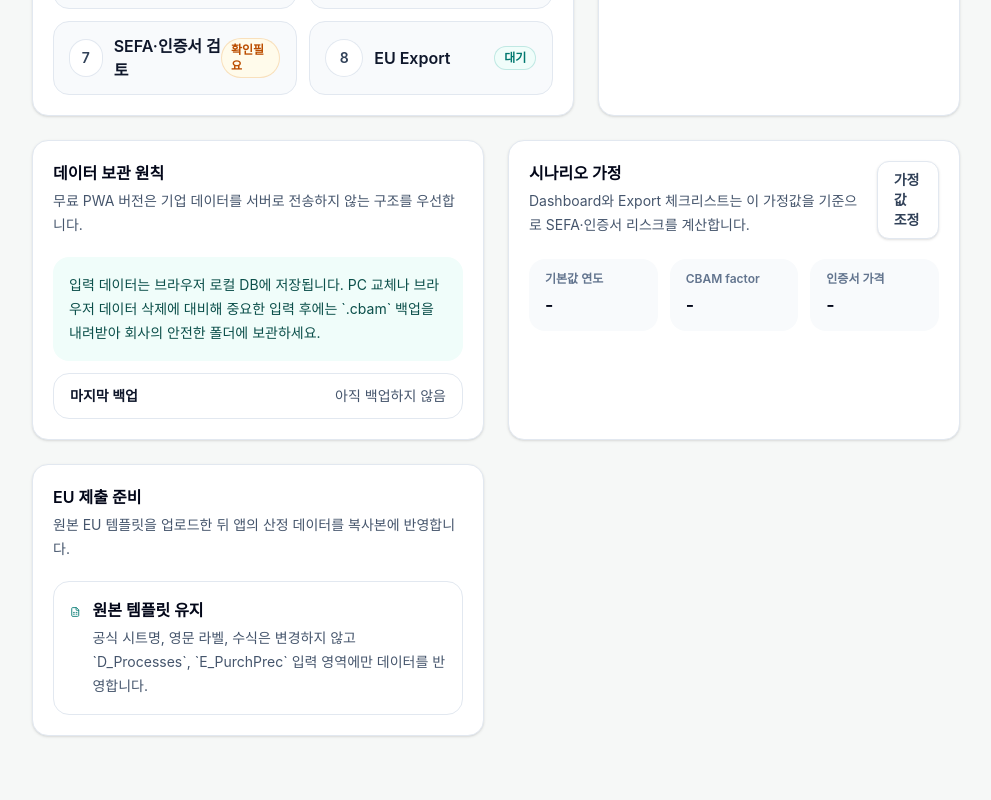
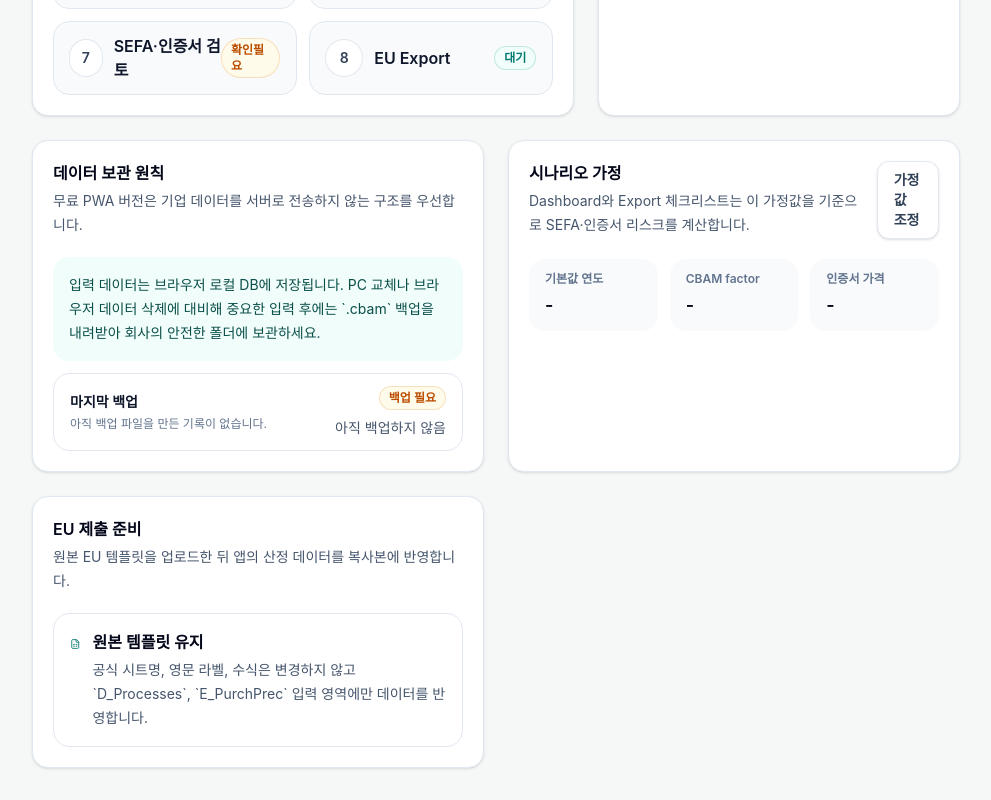
Before and after one commit to neod00/cbam-local-pwa, a Next.js app: page / in a window 1280 px wide. Shown: the part 879-1679 px from the top of the page, without its empty margins (288-1279 px from the left). Before the commit the page ends 1647 px from the top, so only its background shows below. Built offline with nearby package versions, Linux system fonts and the light colour scheme.

Commit message:
Highlight dashboard backup status

```diff
--- a/src/app/page.tsx
+++ b/src/app/page.tsx
@@ -32,6 +32,33 @@ function formatDateTime(value?: string) {
     dateStyle: 'medium',
     timeStyle: 'short',
   }).format(new Date(value));
+}
+
+function getBackupStatus(value?: string) {
+  if (!value) {
+    return {
+      helper: '아직 백업 파일을 만든 기록이 없습니다.',
+      label: '백업 필요',
+      tone: 'warning' as const,
+    };
+  }
+
+  const backupTime = new Date(value).getTime();
+  const sevenDaysMs = 7 * 24 * 60 * 60 * 1000;
+
+  if (!Number.isFinite(backupTime) || Date.now() - backupTime > sevenDaysMs) {
+    return {
+      helper: '최근 백업이 오래되었습니다. 주요 입력 후 새 백업을 권장합니다.',
+      label: '백업 점검',
+      tone: 'warning' as const,
+    };
+  }
+
+  return {
+    helper: '최근 백업 기록이 있습니다.',
+    label: '백업 완료',
+    tone: 'success' as const,
+  };
 }
 
 const EMPTY_SCENARIO_RISK_SUMMARY: ScenarioRiskSummary = {
@@ -130,6 +157,7 @@ export default function Home() {
     results,
     scenarioRiskSummary,
   ]);
+  const backupStatus = useMemo(() => getBackupStatus(lastBackupAt), [lastBackupAt]);
 
   return (
     <div className="space-y-6">
@@ -216,8 +244,14 @@ export default function Home() {
               `.cbam` 백업을 내려받아 회사의 안전한 폴더에 보관하세요.
             </div>
             <Link href="/settings" className="flex items-center justify-between gap-3 rounded-2xl border border-slate-200 bg-white px-4 py-3 text-sm transition hover:bg-slate-50">
-              <span className="font-semibold text-slate-900">마지막 백업</span>
-              <span className="text-right text-slate-600">{formatDateTime(lastBackupAt)}</span>
+              <span>
+                <span className="block font-semibold text-slate-900">마지막 백업</span>
+                <span className="mt-1 block text-xs text-slate-500">{backupStatus.helper}</span>
+              </span>
+              <span className="flex flex-col items-end gap-2 text-right text-slate-600">
+                <StatusBadge tone={backupStatus.tone}>{backupStatus.label}</StatusBadge>
+                <span>{formatDateTime(lastBackupAt)}</span>
+              </span>
             </Link>
           </div>
         </SectionCard>
```
